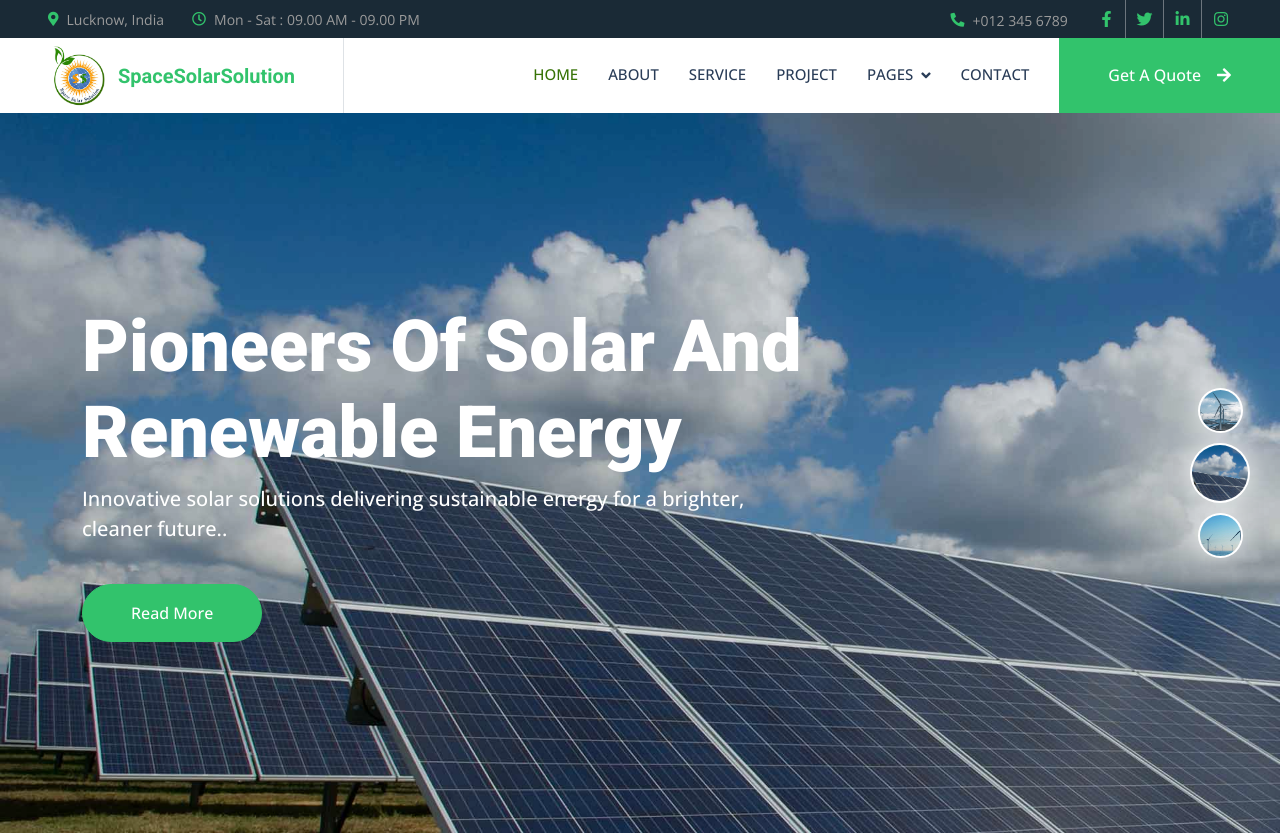
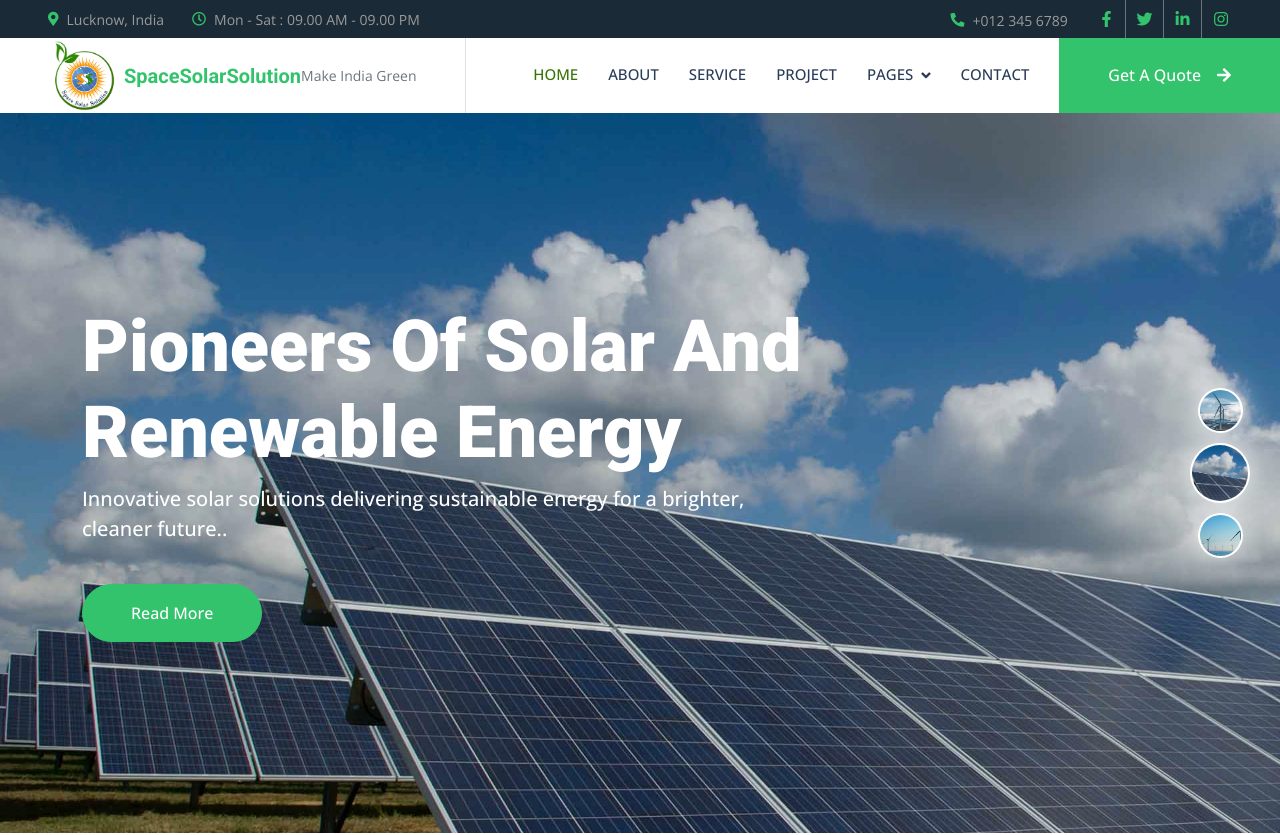
Before and after one commit to Satish24678/solar, a plain HTML site: page index.html in a window 1280 px wide. Shown: the top 835 px of the page. Drawn offline with nearby package versions, Linux system fonts and the light colour scheme.

Commit message:
make India geen

```diff
--- a/index.html
+++ b/index.html
@@ -75,8 +75,9 @@
     <!-- Navbar Start -->
     <nav class="navbar navbar-expand-lg bg-white navbar-light sticky-top p-0">
         <a href="index.html" class="navbar-brand d-flex align-items-center border-end px-4 px-lg-5">
-            <img src="Final Logo.jpg" alt="SpaceSolarSolution Logo" style="height: 60px; width: auto; margin-right: 10px;">
+            <img src="Final Logo.jpg" alt="SpaceSolarSolution Logo" style="height: 70px; width: auto; margin-right: 6px;">
             <h2 class="m-0 text-primary" style="font-size: 1.25rem;">SpaceSolarSolution</h2>
+            <small class="text-muted" style="font-size: 0.875rem;">Make India Green</small>
         </a>
         <button type="button" class="navbar-toggler me-4" data-bs-toggle="collapse" data-bs-target="#navbarCollapse">
             <span class="navbar-toggler-icon"></span>
```
